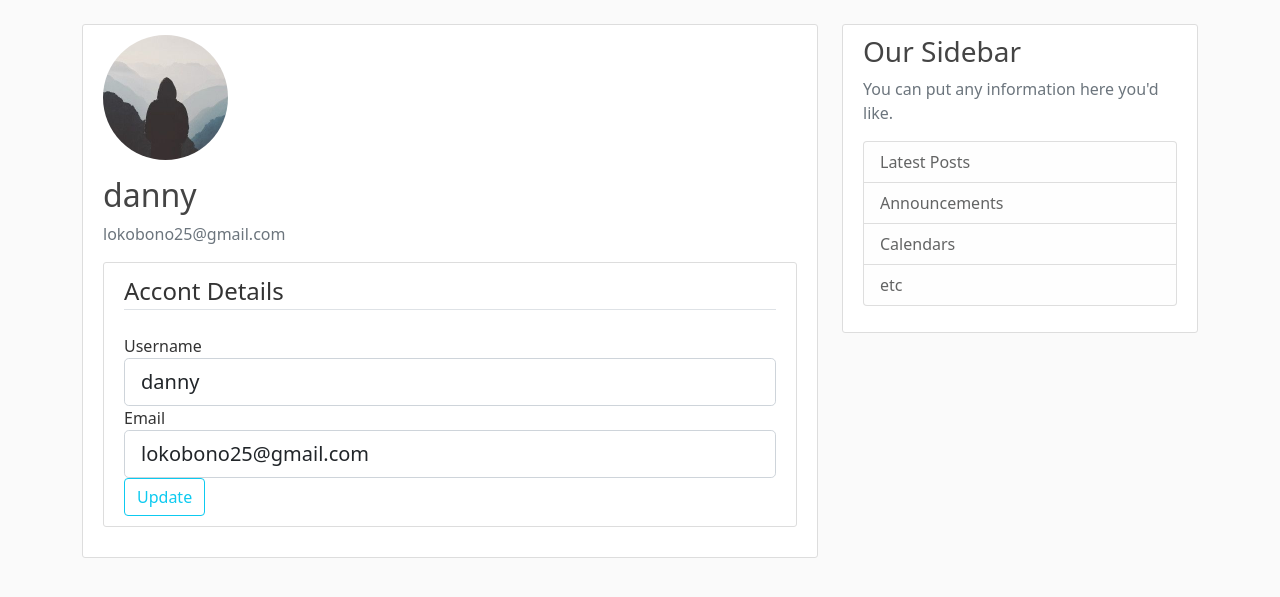
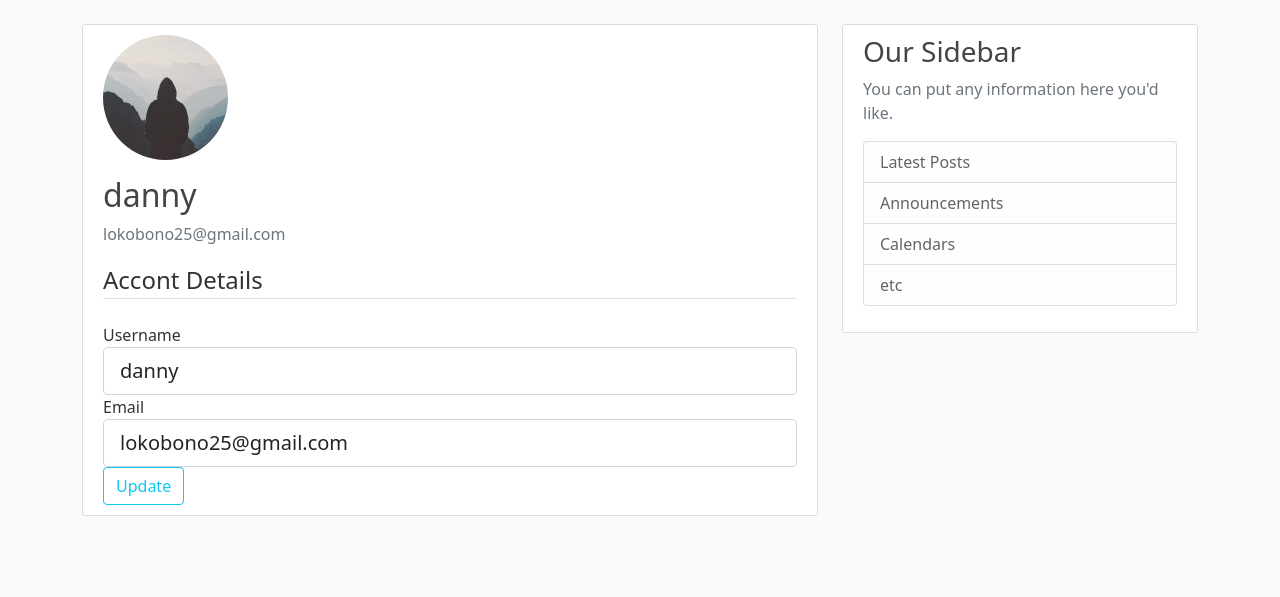
Before and after one commit to danieldo21/Blog_App, a Flask app: page /account in a window 1280 px wide. Shown: the part 56-653 px from the top of the page. Run offline with Flask 2, Linux system fonts and the light colour scheme; a user stored in the database is signed in.

Commit message:
Update account.html

```diff
--- a/main_app/templates/account.html
+++ b/main_app/templates/account.html
@@ -8,7 +8,6 @@
             <p class="text-secondary">{{current_user.email}}</p>
         </div>
         </div>
-        <div class="content-section">
             <form method="POST" action="">
                 {{ form.hidden_tag() }}
                 <fieldset class="form-group">
@@ -44,6 +43,5 @@
                     {{ form.submit(class="btn btn-outline-info") }}
                 </div>
             </form>
-        </div>
     </div>
 {% endblock content %}
```
